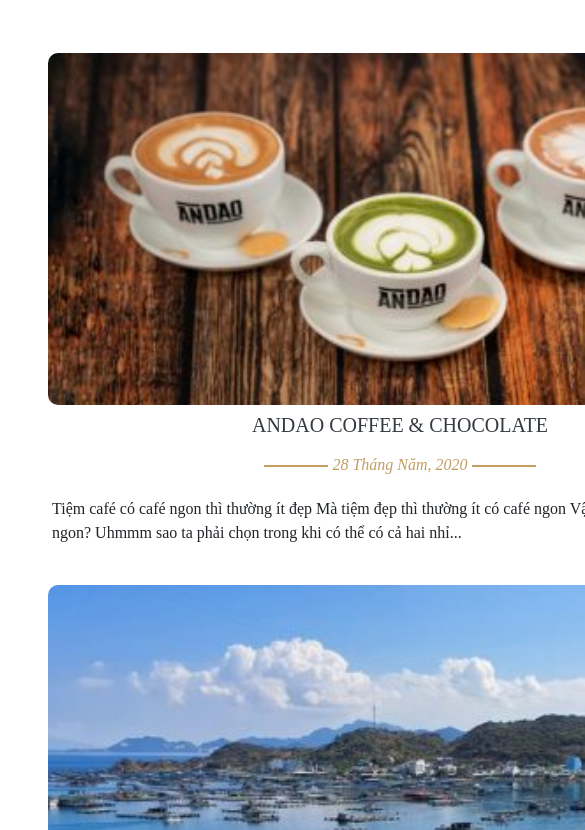
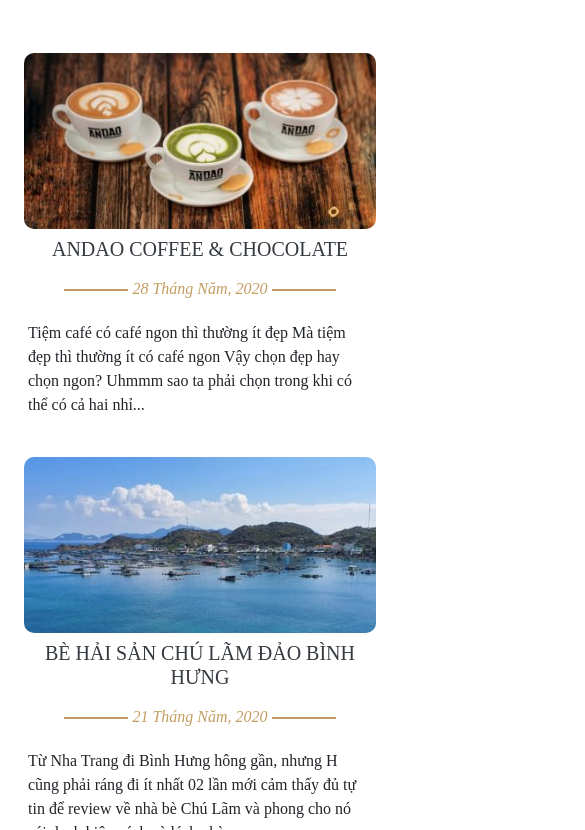
Before and after one commit to Dhwyxc/ntreview_dhuyn, a plain HTML site: page index.html in a window 390 px wide. Shown: the part 459-1289 px from the top of the page, 585 px wide, since content can reach past the window. Drawn offline with nearby package versions, Linux system fonts and the light colour scheme.

Commit message:
Update style.css

```diff
--- a/css/style.css
+++ b/css/style.css
@@ -197,4 +197,10 @@
         margin: auto;
     }
 
+}@media only screen and (max-width:401px){
+    body{
+        width: 400px;
+        margin: auto;
+    }
+
 }
```
